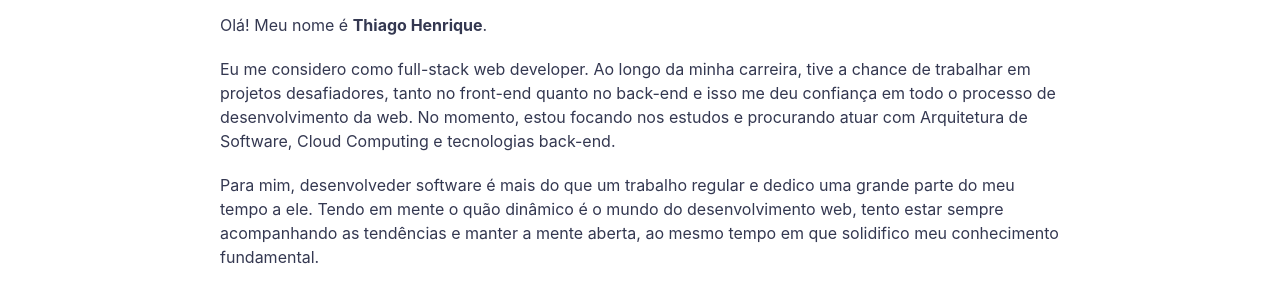
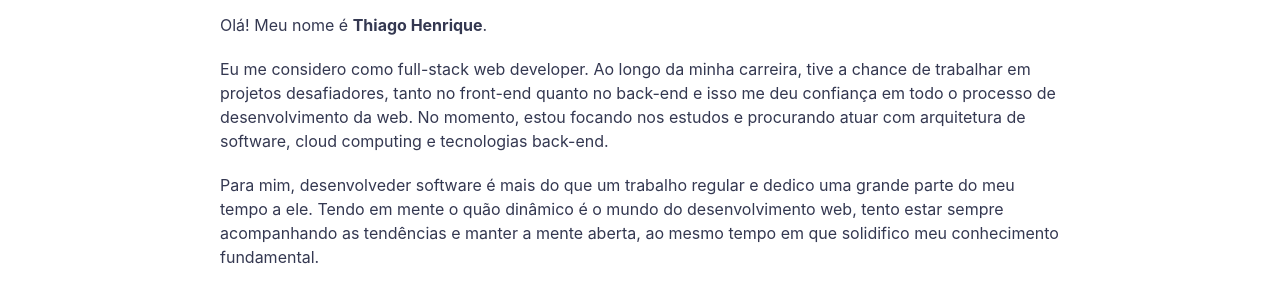
Before and after one commit to thiagosilva95/thiagosilva95.github.io, a Jekyll site: the page built from about.md, in a window 1280 px wide. Shown: the part 637-929 px from the top of the page. Built offline with Jekyll 4.4.1, drawn with Linux system fonts in a browser that asks for light colours.

```diff
--- a/about.md
+++ b/about.md
@@ -10,7 +10,7 @@ permalink: /about/
 
 Olá! Meu nome é **Thiago Henrique**.
 
-Eu me considero como full-stack web developer. Ao longo da minha carreira, tive a chance de trabalhar em projetos desafiadores, tanto no front-end quanto no back-end e isso me deu confiança em todo o processo de desenvolvimento da web. No momento, estou focando nos estudos e procurando atuar com Arquitetura de Software, Cloud Computing e tecnologias back-end.
+Eu me considero como full-stack web developer. Ao longo da minha carreira, tive a chance de trabalhar em projetos desafiadores, tanto no front-end quanto no back-end e isso me deu confiança em todo o processo de desenvolvimento da web. No momento, estou focando nos estudos e procurando atuar com arquitetura de software, cloud computing e tecnologias back-end.
 
 Para mim, desenvolveder software é mais do que um trabalho regular e dedico uma grande parte do meu tempo a ele. Tendo em mente o quão dinâmico é o mundo do desenvolvimento web, tento estar sempre acompanhando as tendências e manter a mente aberta, ao mesmo tempo em que solidifico meu conhecimento fundamental.
 
```
